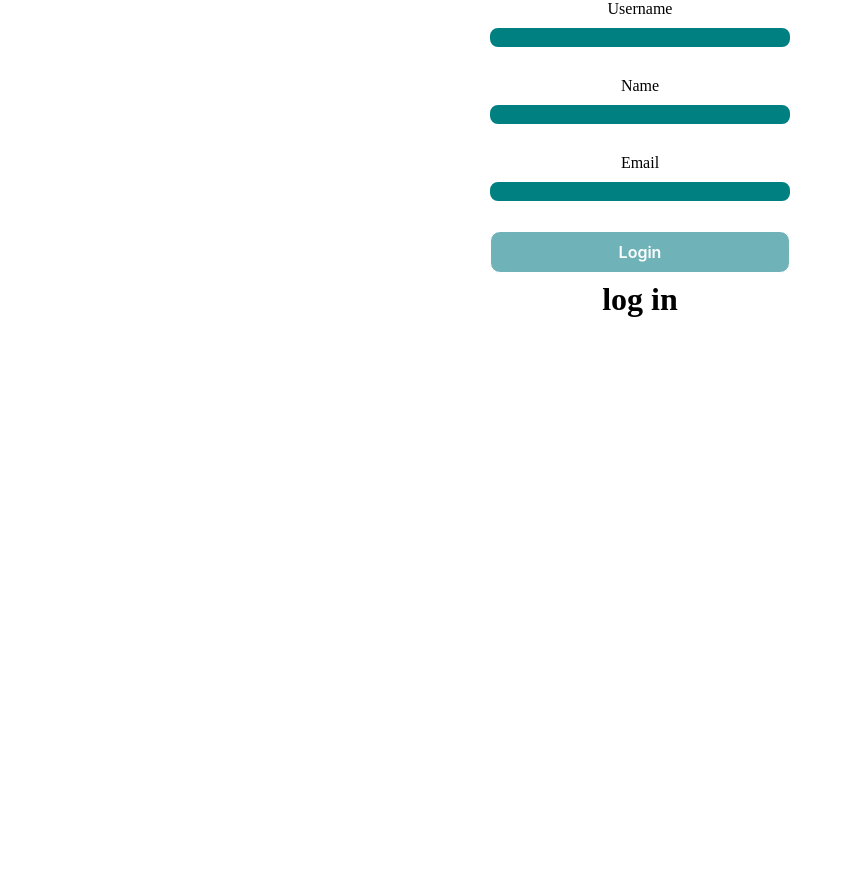
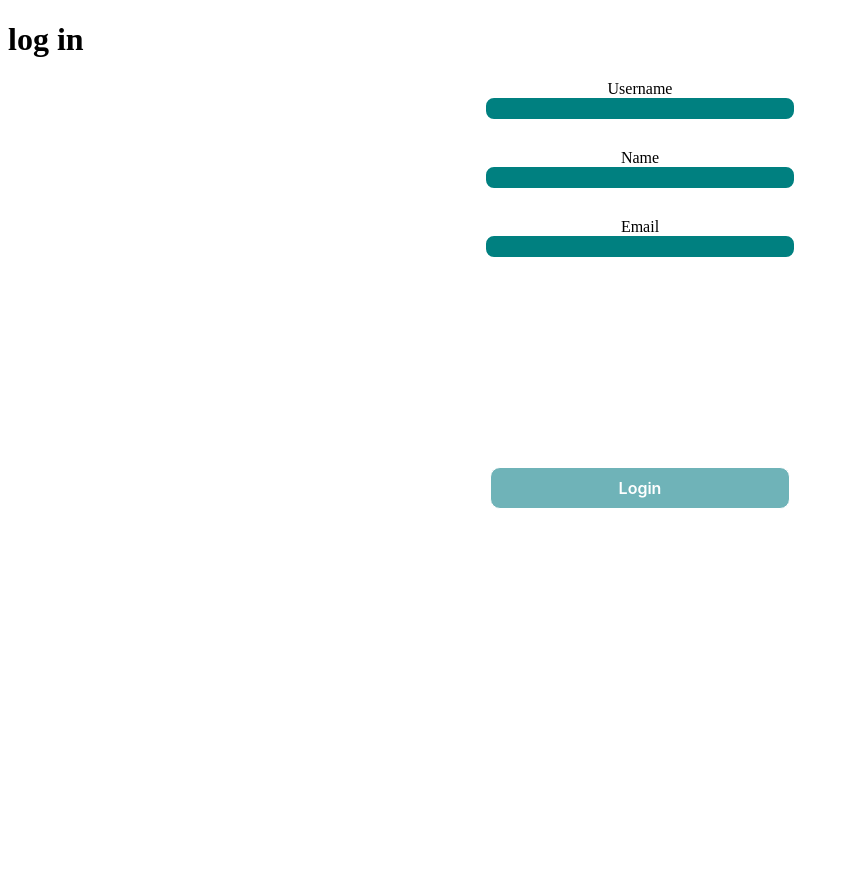
Before and after one commit to lukewaltz/crib_project, a React (Create React App) app in the folder packages/react-frontend/: page /account/login in a window 1280 px wide. Shown: the top 894 px of the page, without its empty margins (0-848 px from the left). Built offline with nearby package versions, Linux system fonts and the light colour scheme.

Commit message:
fixed claim and complete buttons (made api to work w/ backend), refactored .css pages so it correspondes to each page

```diff
--- a/packages/react-frontend/src/components/Navbar.js
+++ b/packages/react-frontend/src/components/Navbar.js
@@ -1,6 +1,6 @@
 import React from 'react';
-    import { Link } from 'react-router-dom';
-    import "../index.css";
+import { Link } from 'react-router-dom';
+import "./navbar.css";
 
 
 const Navbar = () => {
--- /dev/null
+++ b/packages/react-frontend/src/components/navbar.css
@@ -0,0 +1,51 @@
+
+/* nav bar */
+  .box {
+    position: relative;
+    width: 430px;
+    }
+
+  .box .group {
+    background-color: #ecece9;
+    height: 44px;
+    position: absolute;  /* This will fix the position relative to the viewport */
+    bottom: -940px;  /* Place it 10px above the bottom. Adjust as needed. */
+    left: 115%;  /* Move the left edge of the element to the center of the viewport */
+      /* Move the element back half of its width to center it */
+    width: 430px;
+    z-index: 1000;  /* Ensure it's on top of other elements */
+  }
+
+  .box .rectangle {
+      border: 1px solid;
+      border-color: #388087;
+      border-radius: 12px;
+      height: 9px;
+      left: 184px;
+      position: absolute;
+      top: 14px;
+      width: 9px;
+  }
+
+  .box .div {
+      background-color: #ffe78b;
+      border: 1px solid;
+      border-color: #388087;
+      border-radius: 12px;
+      height: 9px;
+      left: 214px;
+      position: absolute;
+      top: 14px;
+      width: 9px;
+  }
+
+  .box .rectangle-2 {
+      border: 1px solid;
+      border-color: #388087;
+      border-radius: 12px;
+      height: 9px;
+      left: 244px;
+      position: absolute;
+      top: 14px;
+      width: 9px;
+  }
--- a/packages/react-frontend/src/index.css
+++ /dev/null
@@ -1,266 +0,0 @@
-* {
-  margin: 0;
-  padding: 0;
-  box-sizing: border-box; /* This ensures padding doesn't increase the box's size */
-}
-
-/* body {
-  background: #333;
-   Dark background color
-  color: #fff;
-   Light text color
-  display: flex;
-  flex-direction: column;
-  justify-content: space-evenly;
-  font-weight: 600;
-  font-family: -apple-system, BlinkMacSystemFont, Helvetica Neue, Helvetica, Arial, sans-serif;
-  font-size: 1rem;
-} */
-
-.container{
-  display: flex;
-  flex-direction: column-reverse;
-  justify-content: space-evenly;
-  align-items: center;
-}
-
-
-/* nav {
-  background-color: #333;
-  Dark background color for the navbar
-  padding: 1rem 0;
-} */
-
-
-/* nav ul {
-  list-style-type: none;
-  padding: 0;
-  display: flex;
-  justify-content: space-evenly;
-  gap: 15px
-} */
-
-/* nav.col ul {
-  list-style-type: none;
-  padding: 0;
-  display: flex;
-  flex-direction: column;
-  justify-content: center;
-  gap: 15px;
-  width: 300px;
-} */
-
-/* nav li {
-  margin: 0 1rem;
-}
-
-nav.col li {
-  width: 100%;
-} */
-
-/* nav a {
-  text-decoration: none;
-  color: #fff;
-   Light text color for links
-  transition: color 0.3s ease;
-} */
-
-/* nav a:hover {
-  color: #ddd;
-  Lighter color on hover
-} */
-
-
-.button,
-a.button,
-button,
-nav li,
-[type=submit],
-[type=reset],
-[type=button] {
-  display: inline-block;
-  border: 1px solid #fff;
-  border-radius: 10px;
-  background: #6fb3b8; /* White background for buttons */
-  color: white; /* Dark text color for buttons */
-  font-weight: 600;
-  font-family: -apple-system, BlinkMacSystemFont, Helvetica Neue, Helvetica, Arial, sans-serif;
-  font-size: 1rem;
-  text-transform: none;
-  padding: 0.75rem 1.25rem;
-  margin: 0 0 0.5rem 0;
-  vertical-align: middle;
-  text-align: center;
-  cursor: pointer;
-  text-decoration: none;
-  line-height: 1;
-  bottom: 20px;
-}
-
-
-
-
-.button:hover,
-a.button:hover,
-button:hover,
-nav li:hover,
-[type=submit]:hover,
-[type=reset]:hover,
-[type=button]:hover {
-  border: 1px solid #ddd; /* Lighter border on hover */
-  background: #ffe78b; /* Lighter background on hover */
-}
-
-
-nav li{
-  background-color: #333;
-}
-
-nav li:hover,
-.button-container button:hover{
-  background-color: #008080;
-}
-
-form{
-  display: flex;
-  flex-direction: column;
-  align-items: center;
-}
-
-input{
-  background-color: #008080;
-  border-color: #008080;
-  color: #264447;
-  border-style: double;
-  border-radius: 8px;
-  margin-bottom: 30px;
-  width: 300px;
-}
-
-table{
-  display: flex;
-  flex-direction: column;
-  align-items: center;
-  justify-content: center;
-  padding-bottom: 30px;
-}
-
-.box-container{
-  width: 100%;
-  display: flex;
-  flex-direction: column;
-  align-items: center;
-  justify-content: center;
-  /* padding-bottom: 30px; */
-}
-
-.chore-box{
-  background-color: #badfe7;
-  width: 300px;
-  height: fit-content;
-  border-radius: 15px;
-  border-style: solid;
-  border-width: 1px;
-  border-color: #fff;
-  margin-top: 15px;
-  margin-bottom: 15px;
-  padding-top: 15px;
-  padding-left: 15px;
-
-  display: flex;
-  flex-direction: column;
-  align-items: center;
-  justify-content: space-evenly;
-  /* padding-left: 60px; */
-}
-
-.chore-box div{
-  margin-bottom: 10px;
-  text-align: center;
-}
-
-.button-container{
-  display: flex;
-  flex-direction: row;
-  gap: 120px;
-  width: 100%;
-  align-items: center;
-  justify-content: center;
-}
-
-
-
-
-thead{
-  display: flex;
-  justify-content: space-evenly;
-  gap: 10%;
-  padding-bottom: 10px;
-}
-
-th{
-  padding-left: 10px;
-  padding-right: 10px;
-  font-size:x-large;
-}
-
-table::content{
-  display: flex;
-  justify-content: space-evenly;
-}
-
-label{
-  padding-bottom: 10px;
-}
-
-/* nav bar */
-.box {
-  position: relative;
-  width: 430px;
-  }
-
-.box .group {
-  background-color: #ecece9;
-  height: 44px;
-  position: absolute;  /* This will fix the position relative to the viewport */
-  bottom: -940px;  /* Place it 10px above the bottom. Adjust as needed. */
-  left: 115%;  /* Move the left edge of the element to the center of the viewport */
-    /* Move the element back half of its width to center it */
-  width: 430px;
-  z-index: 1000;  /* Ensure it's on top of other elements */
-}
-
-
-.box .rectangle {
-    border: 1px solid;
-    border-color: #388087;
-    border-radius: 12px;
-    height: 9px;
-    left: 184px;
-    position: absolute;
-    top: 14px;
-    width: 9px;
-}
-
-.box .div {
-    background-color: #ffe78b;
-    border: 1px solid;
-    border-color: #388087;
-    border-radius: 12px;
-    height: 9px;
-    left: 214px;
-    position: absolute;
-    top: 14px;
-    width: 9px;
-}
-
-.box .rectangle-2 {
-    border: 1px solid;
-    border-color: #388087;
-    border-radius: 12px;
-    height: 9px;
-    left: 244px;
-    position: absolute;
-    top: 14px;
-    width: 9px;
-}
--- a/packages/react-frontend/src/index.js
+++ b/packages/react-frontend/src/index.js
@@ -1,7 +1,7 @@
 
 import React from "react";
 import ReactDOMClient from "react-dom/client";
-import "./index.css";
+// import "./home.css";
 import ReactDOM from 'react-dom';
 import App from './App';
 
--- a/packages/react-frontend/src/pages/style.css
+++ b/packages/react-frontend/src/pages/home.css
@@ -195,3 +195,114 @@
     position: absolute;
     top: 133px;
 }
+
+.button-container .button,
+.button-container a.button,
+.button-container button,
+.button-container nav li,
+.button-container [type=submit],
+.button-container [type=reset],
+.button-container [type=button] {
+  display: inline-block;
+  border: 1px solid #fff;
+  border-radius: 10px;
+  background: #6fb3b8; /* White background for buttons */
+  color: white; /* Dark text color for buttons */
+  font-weight: 600;
+  font-family: -apple-system, BlinkMacSystemFont, Helvetica Neue, Helvetica, Arial, sans-serif;
+  font-size: 1rem;
+  text-transform: none;
+  padding: 0.75rem 1.25rem;
+  margin: 0 0 0.5rem 0;
+  vertical-align: middle;
+  text-align: center;
+  cursor: pointer;
+  text-decoration: none;
+  line-height: 1;
+  bottom: 20px;
+  position: relative;
+  top: 10px;
+}
+
+.button-container .button:hover,
+.button-container a.button:hover,
+.button-container button:hover,
+.button-container nav li:hover,
+.button-container [type=submit]:hover,
+.button-container [type=reset]:hover,
+.button-container [type=button]:hover {
+  border: 1px solid #ddd; /* Lighter border on hover */
+  background: #ffe78b; /* Lighter background on hover */
+}
+
+nav li:hover,
+.button-container button:hover{
+  background-color: #008080;
+}
+
+form{
+    display: flex;
+    flex-direction: column;
+    align-items: center;
+  }
+
+  input{
+    background-color: #008080;
+    border-color: #008080;
+    color: #264447;
+    border-style: double;
+    border-radius: 8px;
+    margin-bottom: 30px;
+    width: 300px;
+  }
+
+  table{
+    display: flex;
+    flex-direction: column;
+    align-items: center;
+    justify-content: center;
+    padding-bottom: 30px;
+  }
+
+  .box-container{
+    width: 100%;
+    display: flex;
+    flex-direction: column;
+    align-items: center;
+    justify-content: center;
+    /* padding-bottom: 30px; */
+  }
+
+  .chore-box{
+    background-color: #badfe7;
+    width: 300px;
+    height: fit-content;
+    border-radius: 15px;
+    border-style: solid;
+    border-width: 1px;
+    border-color: #fff;
+    margin-top: 15px;
+    margin-bottom: 15px;
+    padding-top: 15px;
+    padding-left: 15px;
+
+    display: flex;
+    flex-direction: column;
+    align-items: center;
+    justify-content: space-evenly;
+    /* padding-left: 60px; */
+  }
+
+  .chore-box div{
+    margin-bottom: 10px;
+    text-align: center;
+  }
+
+  .button-container{
+    display: flex;
+    flex-direction: row;
+    gap: 40px;
+    width: 90%;
+    align-items: center;
+    justify-content: center;
+  }
--- a/packages/react-frontend/src/pages/post.css
+++ b/packages/react-frontend/src/pages/post.css
@@ -14,6 +14,7 @@
     width: 430px;
 }
 
+/* entire thing*/
 .post-something .overlap {
     background-color: #badfe7;
     height: 265px;
@@ -22,7 +23,7 @@
     top: 319px;
     width: 401px;
 }
-
+ /* assigned to: text */
 .post-something .overlap-group {
     height: 32px;
     left: 19px;
@@ -30,18 +31,6 @@
     top: 130px;
     width: 355px;
 }
-
-
-/* task field*/
-/* .post-something .rectangle {
-    background-color: #f2fbe0;
-    border-radius: 49px;
-    height: 32px;
-    left: 86px;
-    position: absolute;
-    top: 36px;
-    width: 290px;
-} */
 
 
 .post-something .rectangle-2 {
@@ -81,29 +70,6 @@
     width: 170px;
 }
 
-/* post text and boxes  */
-
-
-/* .post-something .div-wrapper {
-    background-color: #6fb3b8;
-    border-radius: 49px;
-    height: 37px;
-    position: relative;
-    width: 147px;
-}
-
-.post-something .text-wrapper-2 {
-    color: #ffffff;
-    font-family: "Inter-Medium", Helvetica;
-    font-size: 30px;
-    font-weight: 500;
-    left: 33px;
-    letter-spacing: 0;
-    line-height: normal;
-    position: absolute;
-    top: 0;
-    white-space: nowrap;
-} */
 
 /* task */
 .post-something .text-wrapper-3 {
@@ -119,6 +85,7 @@
     width: 59px;
 }
 
+/* due date text */
 .post-something .text-wrapper-4 {
     color: #388087;
     font-family: "Inter-Regular", Helvetica;
@@ -386,3 +353,42 @@
     top: 603px;
     white-space: nowrap;
 }
+
+.button,
+a.button,
+button,
+nav li,
+[type=submit],
+[type=reset],
+[type=button] {
+  display: inline-block;
+  border: 1px solid #fff;
+  border-radius: 10px;
+  background: #6fb3b8; /* White background for buttons */
+  color: white; /* Dark text color for buttons */
+  font-weight: 600;
+  font-family: -apple-system, BlinkMacSystemFont, Helvetica Neue, Helvetica, Arial, sans-serif;
+  font-size: 1rem;
+  text-transform: none;
+  padding: 0.75rem 1.25rem;
+  margin: 0 0 0.5rem 0;
+  vertical-align: middle;
+  text-align: center;
+  cursor: pointer;
+  text-decoration: none;
+  line-height: 1;
+  bottom: 20px;
+  position: relative;
+  top: 180px;
+}
+
+.button:hover,
+a.button:hover,
+button:hover,
+nav li:hover,
+[type=submit]:hover,
+[type=reset]:hover,
+[type=button]:hover {
+  border: 1px solid #ddd; /* Lighter border on hover */
+  background: #ffe78b; /* Lighter background on hover */
+}
```
Also changed, not shown: packages/react-frontend/src/pages/home.js (+33 -12 lines), packages/react-frontend/src/components/TaskStack.js (added).
